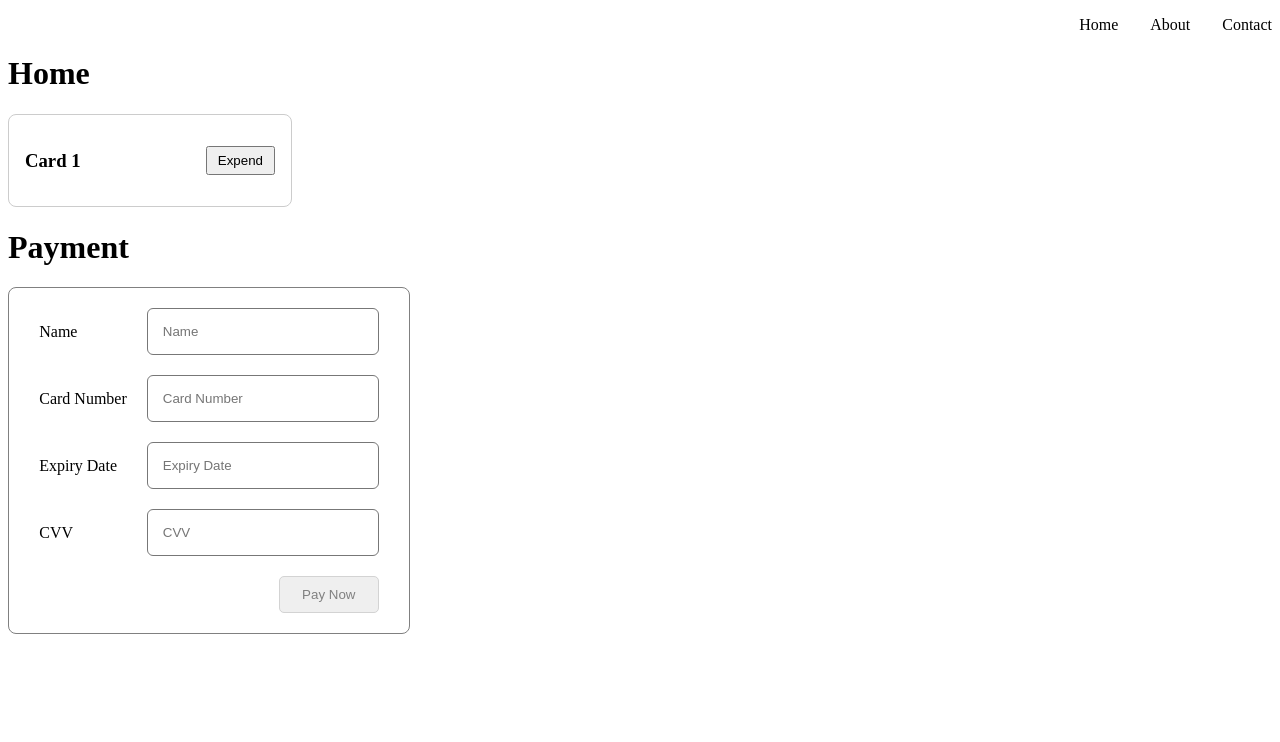
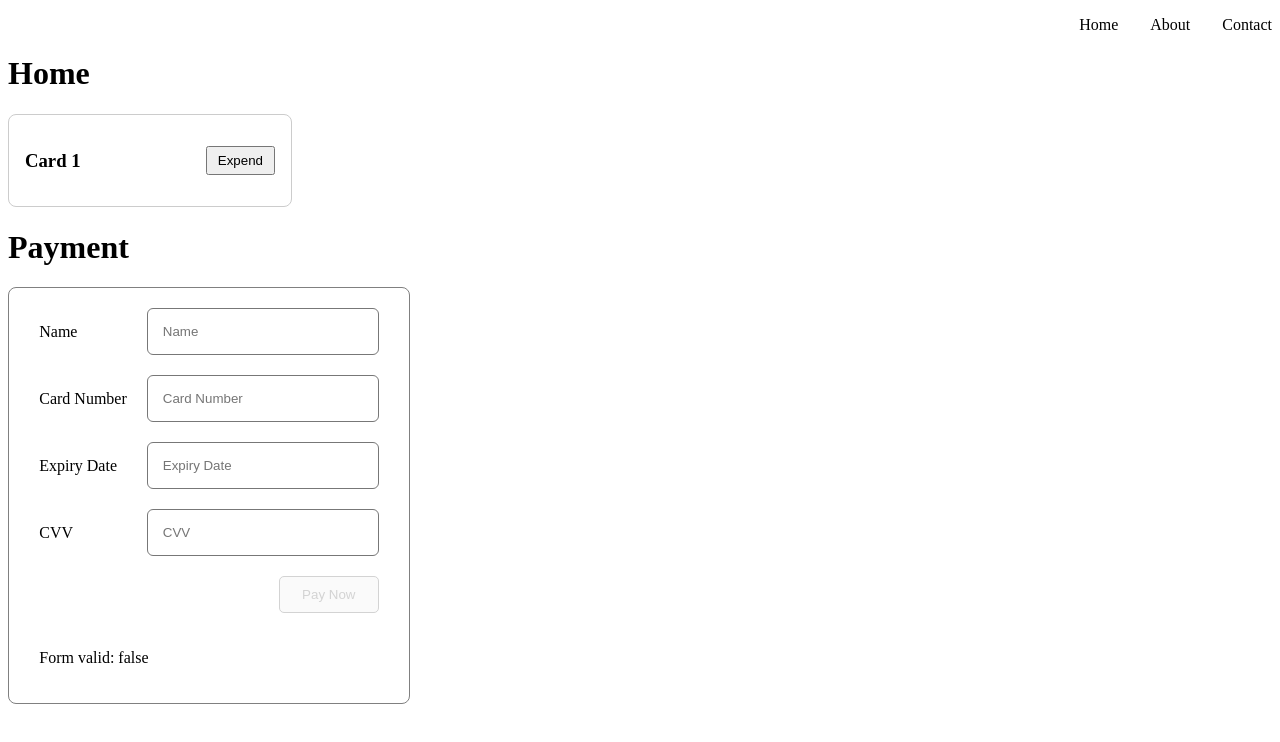
Before and after one commit to Dhouha-ma/new-angular-test, an Angular app: page /home in a window 1280 px wide. Shown: the top 742 px of the page. Built offline with nearby package versions, Linux system fonts and the light colour scheme.

Commit message:
Initiate payment form

```diff
--- a/src/app/components/payment-form/payment-form.html
+++ b/src/app/components/payment-form/payment-form.html
@@ -1,23 +1,24 @@
-<form class="payment-form">
+<form [formGroup]="paymentForm" class="payment-form">
   <div class="input-container">
     <label>Name</label>
-    <app-form-input [placeholder]="'Name'"></app-form-input>
+    <app-form-input formControlName="name" placeholder="Name"></app-form-input>
   </div>
 
   <div class="input-container">
     <label>Card Number</label>
-    <app-form-input [placeholder]="'Card Number'"></app-form-input>
+    <app-form-input formControlName="cardNumber" placeholder="Card Number"></app-form-input>
   </div>
 
   <div class="input-container">
     <label>Expiry Date</label>
-    <app-form-input [placeholder]="'Expiry Date'"></app-form-input>
+    <app-form-input formControlName="expiryDate" placeholder="Expiry Date"></app-form-input>
   </div>
 
   <div class="input-container">
     <label>CVV</label>
-    <app-form-input [placeholder]="'CVV'"></app-form-input>
+    <app-form-input formControlName="cvv" placeholder="CVV"></app-form-input>
   </div>
 
-  <app-button [label]="'Pay Now'" class="pay-now-btn"></app-button>
+  <app-button label="Pay Now" class="pay-now-btn" [disabled]="!paymentForm.valid"></app-button>
+  <p>Form valid: {{ paymentForm.valid }}</p>
 </form>
--- a/src/app/components/payment-form/payment-form.ts
+++ b/src/app/components/payment-form/payment-form.ts
@@ -1,11 +1,39 @@
-import { Component } from '@angular/core';
+import { Component, OnInit } from '@angular/core';
+import { FormControl, FormGroup, ReactiveFormsModule, Validators } from '@angular/forms';
+
 import { FormInput } from '../shared/form-input/form-input';
 import { Button } from '../shared/button/button';
+import { PaymentFormControls } from '../../types/user.type';
 
 @Component({
   selector: 'app-payment-form',
-  imports: [FormInput, Button],
+  imports: [FormInput, Button, ReactiveFormsModule],
   templateUrl: './payment-form.html',
   styleUrl: './payment-form.scss',
 })
-export class PaymentForm {}
+export class PaymentForm implements OnInit {
+  paymentForm!: FormGroup<PaymentFormControls>;
+
+  constructor() {}
+
+  ngOnInit(): void {
+    this.initiatePaymentForm();
+    console.log('expiry date', this.paymentForm.get('expiryDate')?.value);
+
+    // this.paymentForm.patchValue({
+    //   name: 'Dhouha',
+    // });
+
+    console.log('name', this.paymentForm.get('name')?.value);
+  }
+
+  private initiatePaymentForm() {
+    this.paymentForm = new FormGroup<PaymentFormControls>({
+      name: new FormControl('', Validators.required),
+      cardNumber: new FormControl('', Validators.required),
+      // expiryDate: new FormControl(new Date(), [Validators.required]),
+      expiryDate: new FormControl('', [Validators.required]),
+      cvv: new FormControl(null, Validators.required),
+    });
+  }
+}
--- a/src/app/components/user-form/user-form.html
+++ b/src/app/components/user-form/user-form.html
@@ -1,22 +1,22 @@
 <form [formGroup]="userForm" class="user-form">
   <div class="user-input">
     <label>First name</label>
-    <app-form-input formControlName="firstName"></app-form-input>
+    <app-form-input formControlName="firstName" placeholder="First Name"></app-form-input>
   </div>
 
   <div class="user-input">
     <label>Last name</label>
-    <app-form-input formControlName="lastName"></app-form-input>
+    <app-form-input formControlName="lastName" placeholder="Last Name"></app-form-input>
   </div>
 
   <div class="user-input">
     <label>Email</label>
-    <app-form-input formControlName="email"></app-form-input>
+    <app-form-input formControlName="email" placeholder="Email"></app-form-input>
   </div>
 
   <div class="user-input">
     <label>Phone</label>
-    <app-form-input formControlName="phone"></app-form-input>
+    <app-form-input formControlName="phone" placeholder="Phone"></app-form-input>
   </div>
 
   <app-button
--- a/src/app/components/user-form/user-form.ts
+++ b/src/app/components/user-form/user-form.ts
@@ -1,8 +1,8 @@
-import { Component } from '@angular/core';
+import { Component, OnInit } from '@angular/core';
+import { FormControl, FormGroup, ReactiveFormsModule, Validators } from '@angular/forms';
 
 import { FormInput } from '../shared/form-input/form-input';
 import { Button } from '../shared/button/button';
-import { FormControl, FormGroup, ReactiveFormsModule, Validators } from '@angular/forms';
 import { UserFormControls } from '../../types/user.type';
 
 @Component({
@@ -11,20 +11,26 @@ import { UserFormControls } from '../../types/user.type';
   templateUrl: './user-form.html',
   styleUrl: './user-form.scss',
 })
-export class UserForm {
-  public userForm: FormGroup<UserFormControls>;
+export class UserForm implements OnInit {
+  public userForm!: FormGroup<UserFormControls>;
 
-  constructor() {
-    this.userForm = new FormGroup<UserFormControls>({
-      firstName: new FormControl('', Validators.required),
-      lastName: new FormControl('', Validators.required),
-      email: new FormControl('', [Validators.required]), //Validators.email
-      phone: new FormControl('', Validators.required),
-    });
+  constructor() {}
+
+  ngOnInit(): void {
+    this.initiateUserForm();
   }
 
   public onButtonClick() {
     console.log('Button clicked!');
     console.log(this.userForm);
   }
+
+  private initiateUserForm() {
+    this.userForm = new FormGroup<UserFormControls>({
+      firstName: new FormControl('', Validators.required),
+      lastName: new FormControl('', Validators.required),
+      email: new FormControl('', [Validators.required, Validators.email]),
+      phone: new FormControl('', Validators.required),
+    });
+  }
 }
```
Also changed, not shown: src/app/types/user.type.ts (+8 -0 lines).
